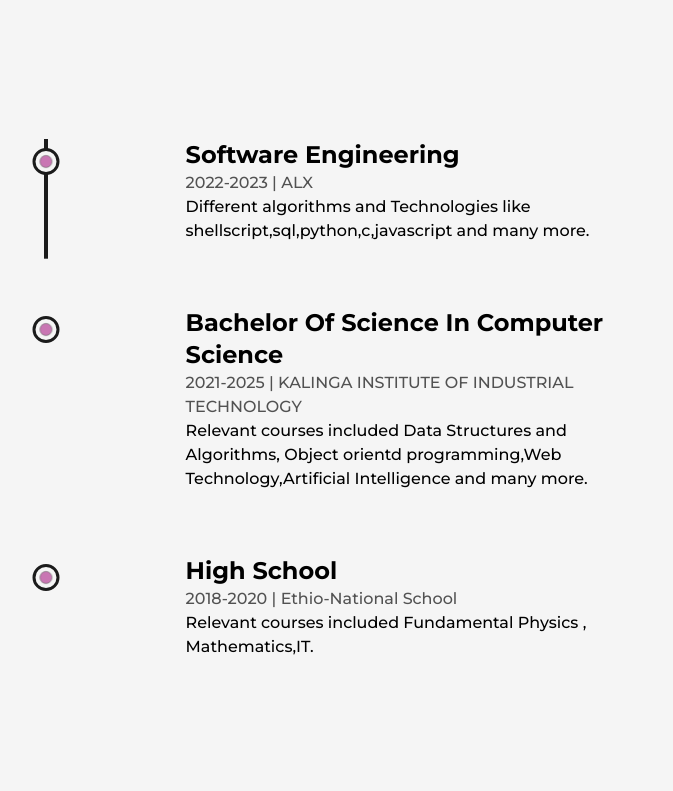
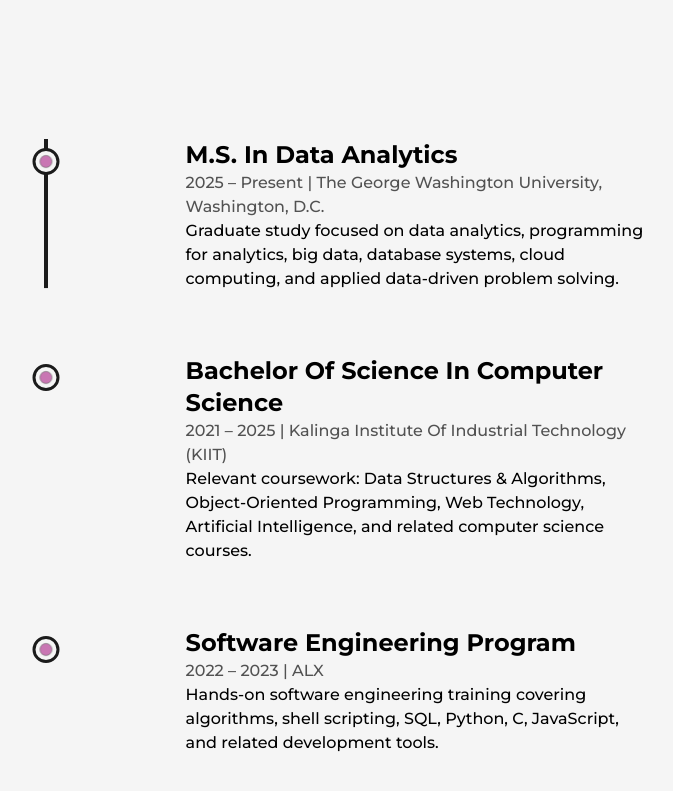
Before and after one commit to Fadil1212/Portfolio, a Next.js app: page /about in a window 1280 px wide. Shown: the part 3581-4372 px from the top of the page, without its empty margins (240-913 px from the left). Built offline with nearby package versions, Linux system fonts and the light colour scheme.

Commit message:
Update portfolio content and professional profile

```diff
--- a/src/components/Education.js
+++ b/src/components/Education.js
@@ -1,80 +1,46 @@
-
 import { motion, useScroll } from 'framer-motion'
 import React, { useRef } from 'react';
 import LiIcon from './LiIcon';
 
 const Details = ({ type, time, place, info }) => {
   const ref = useRef(null);
-    return <li className='my-8 first:mt-0 last:mb-0 w-[60%] mx-auto flex flex-col items-centerr justify-between  md:w-[80%]'>
+  return <li className='my-8 first:mt-0 last:mb-0 w-[60%] mx-auto flex flex-col items-center justify-between md:w-[80%]'>
     <LiIcon reference={ref} />
-
-        <motion.div
-            initial={{ y: 50 }}
-            whileInView={{ y: 0 }}
-            transition={{ duration: 0.5, type: "spring" }}
-        >
+    <motion.div initial={{ y: 50 }} whileInView={{ y: 0 }} transition={{ duration: 0.5, type: "spring" }}>
       <h3 className='capitalize font-bold text-2xl sm:text-xl xs:text-lg'>{type}</h3>
-            <span className='capitalize font-medium text-dark/75 dark:text-light/75 xs:text-sm'>
-                {time} | {place}
-            </span >
-            <p className='font-medium w-full md:text-sm'>
-                {info}
-            </p>
+      <span className='capitalize font-medium text-dark/75 dark:text-light/75 xs:text-sm'>{time} | {place}</span>
+      <p className='font-medium w-full md:text-sm'>{info}</p>
     </motion.div>
   </li>
 }
+
 const Education = () => {
   const ref = useRef(null);
-    const {scrollYProgress} = useScroll(
-        {
-            target: ref,
-            offset: ["start end", "center start"]
-        }
-    )
+  const {scrollYProgress} = useScroll({ target: ref, offset: ["start end", "center start"] })
   return (
     <div className='my-64'>
-            <h2 className='font-bold text-8xl mb-32 dark:text-purple w-full text-center md:text-6xl xs:text-4xl md:mb-16'>
-                Education
-            </h2>
+      <h2 className='font-bold text-8xl mb-32 dark:text-purple w-full text-center md:text-6xl xs:text-4xl md:mb-16'>Education</h2>
       <div ref={ref} className='w-[75%] mx-auto relative md:w-full lg:w-[90%]'>
-
-                <motion.div
-                style={{scaleY: scrollYProgress}}
-                    className='absolute left-7 top-0 w-[4px] h-full bg-dark origin-top dark:bg-light
-                    first-letter: md:w-[2px] md:left-[30px] xs:left-[20px]'
-                />
-
-
+        <motion.div style={{scaleY: scrollYProgress}} className='absolute left-7 top-0 w-[4px] h-full bg-dark origin-top dark:bg-light md:w-[2px] md:left-[30px] xs:left-[20px]' />
         <ul className='w-full flex flex-col items-start justify-between ml-4 xs:ml-2'>
-
           <Details
-                        type=" Software Engineering" time="2022-2023 "
-                        place="ALX"
-                        info="Different algorithms and Technologies like shellscript,sql,python,c,javascript and many more."
-
-
-
+            type="M.S. in Data Analytics"
+            time="2025 – Present"
+            place="The George Washington University, Washington, D.C."
+            info="Graduate study focused on data analytics, programming for analytics, big data, database systems, cloud computing, and applied data-driven problem solving."
           />
           <Details
-                        type=" Bachelor Of Science In Computer Science" time="2021-2025 "
-                        place="KALINGA INSTITUTE OF INDUSTRIAL TECHNOLOGY"
-                        info="Relevant courses included Data Structures and Algorithms, Object orientd programming,Web Technology,Artificial
-Intelligence and many more."
-
-
-
+            type="Bachelor of Science in Computer Science"
+            time="2021 – 2025"
+            place="Kalinga Institute of Industrial Technology (KIIT)"
+            info="Relevant coursework: Data Structures & Algorithms, Object-Oriented Programming, Web Technology, Artificial Intelligence, and related computer science courses."
           />
           <Details
-                        type=" High School " time="2018-2020 "
-                        place="Ethio-National school"
-                        info="Relevant courses included Fundamental Physics , Mathematics,IT."
-
-
-
+            type="Software Engineering Program"
+            time="2022 – 2023"
+            place="ALX"
+            info="Hands-on software engineering training covering algorithms, shell scripting, SQL, Python, C, JavaScript, and related development tools."
           />
-
-
-
         </ul>
       </div>
     </div>
```
Lines whose indentation alone changed are shown as unchanged.
